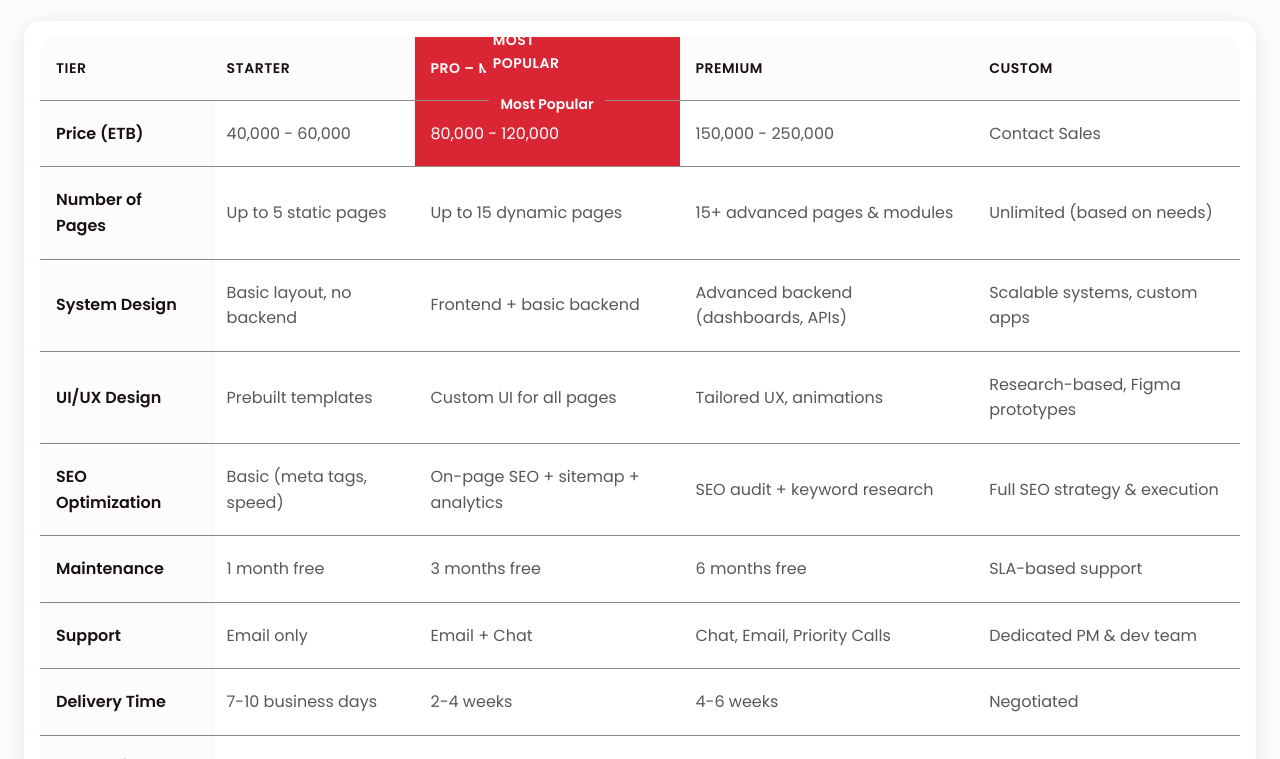
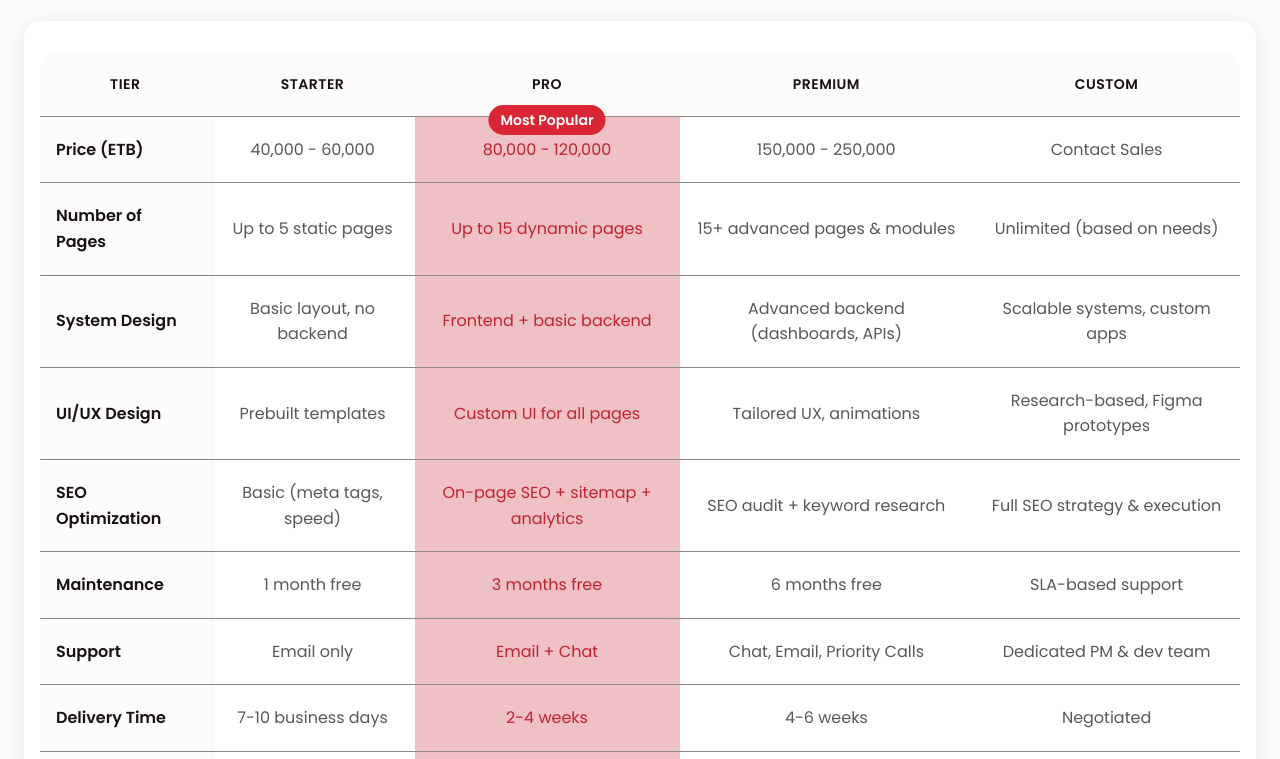
Before and after one commit to abneka/abneka.github.io, a plain HTML site: page assets/Pricing.html in a window 1280 px wide. Shown: the part 193-952 px from the top of the page. Drawn offline with Linux system fonts and the light colour scheme.

Commit message:
Update Pricing table styles for improved layout and highlight features

```diff
--- a/assets/Pricing.html
+++ b/assets/Pricing.html
@@ -25,10 +25,11 @@
     .table-container {
       overflow-x: auto;
       margin: 0 var(--mb-3);
-      padding: 1rem;
+      padding: 2rem 1rem 1rem;
       background: var(--container-color);
       border-radius: 1rem;
       box-shadow: 0 4px 20px rgba(65, 11, 16, 0.1);
+      position: relative;
     }
 
     table {
@@ -42,7 +43,7 @@
 
     th, td {
       padding: 1.25rem 1rem;
-      text-align: left;
+      text-align: center;
       border-bottom: 1px solid var(--text-color-light);
       transition: all 0.3s ease;
     }
@@ -54,6 +55,7 @@
       text-transform: uppercase;
       font-size: var(--small-font-size);
       letter-spacing: 0.5px;
+      text-align: center;
     }
 
     td:first-child {
@@ -64,16 +66,28 @@
       left: 0;
       z-index: 1;
       box-shadow: 2px 0 5px rgba(0, 0, 0, 0.05);
+      text-align: left;
     }
 
     tr:hover td:not(:first-child) {
       background-color: rgba(218, 37, 53, 0.05);
+      color: var(--first-color);
+    }
+
+    tr:hover .highlight td {
+      background-color: var(--first-color-alt);
+      color: #fff;
     }
 
     .highlight {
-      background-color: var(--first-color);
-      color: #fff;
+      background-color: #c4213047;
+      color: #c42130;
       position: relative;
+    }
+
+    .highlight1 {
+      background-color: #c4213047;
+      color: #c42130;
     }
 
     .highlight::before {
@@ -88,15 +102,13 @@
       border-radius: 20px;
       font-size: var(--small-font-size);
       font-weight: var(--font-semi-bold);
+      white-space: nowrap;
+      z-index: 2;
     }
 
     .highlight td {
       color: #fff;
       border-color: rgba(255, 255, 255, 0.1);
-    }
-
-    .highlight:hover td {
-      background-color: var(--first-color-alt);
     }
 
     tr:last-child td {
@@ -148,6 +160,10 @@
         padding: 0.75rem 0.5rem;
       }
     }
+
+    th.highlight {
+      padding-top: 2.5rem;
+    }
   </style>
 </head>
 <body>
@@ -162,22 +178,22 @@
           <tr>
             <th>Tier</th>
             <th>Starter</th>
-            <th class="highlight">Pro – Most Popular</th>
+            <th>Pro</th>
             <th>Premium</th>
             <th>Custom</th>
           </tr>
         </thead>
         <tbody>
           <tr><td>Price (ETB)</td><td>40,000 - 60,000</td><td class="highlight">80,000 - 120,000</td><td>150,000 - 250,000</td><td>Contact Sales</td></tr>
-          <tr><td>Number of Pages</td><td>Up to 5 static pages</td><td>Up to 15 dynamic pages</td><td>15+ advanced pages & modules</td><td>Unlimited (based on needs)</td></tr>
-          <tr><td>System Design</td><td>Basic layout, no backend</td><td>Frontend + basic backend</td><td>Advanced backend (dashboards, APIs)</td><td>Scalable systems, custom apps</td></tr>
-          <tr><td>UI/UX Design</td><td>Prebuilt templates</td><td>Custom UI for all pages</td><td>Tailored UX, animations</td><td>Research-based, Figma prototypes</td></tr>
-          <tr><td>SEO Optimization</td><td>Basic (meta tags, speed)</td><td>On-page SEO + sitemap + analytics</td><td>SEO audit + keyword research</td><td>Full SEO strategy & execution</td></tr>
-          <tr><td>Maintenance</td><td>1 month free</td><td>3 months free</td><td>6 months free</td><td>SLA-based support</td></tr>
-          <tr><td>Support</td><td>Email only</td><td>Email + Chat</td><td>Chat, Email, Priority Calls</td><td>Dedicated PM & dev team</td></tr>
-          <tr><td>Delivery Time</td><td>7-10 business days</td><td>2-4 weeks</td><td>4-6 weeks</td><td>Negotiated</td></tr>
-          <tr><td>Hosting/Domain</td><td>Optional add-on</td><td>Optional add-on</td><td>1 year included</td><td>Enterprise-grade setup</td></tr>
-          <tr><td>CMS</td><td>Not included</td><td>Optional</td><td>Included (WordPress, custom)</td><td>Advanced CMS / Headless</td></tr>
+          <tr><td>Number of Pages</td><td>Up to 5 static pages</td><td class="highlight1">Up to 15 dynamic pages</td><td>15+ advanced pages & modules</td><td>Unlimited (based on needs)</td></tr>
+          <tr><td>System Design</td><td>Basic layout, no backend</td><td class="highlight1">Frontend + basic backend</td><td>Advanced backend (dashboards, APIs)</td><td>Scalable systems, custom apps</td></tr>
+          <tr><td>UI/UX Design</td><td>Prebuilt templates</td><td class="highlight1">Custom UI for all pages</td><td>Tailored UX, animations</td><td>Research-based, Figma prototypes</td></tr>
+          <tr><td>SEO Optimization</td><td>Basic (meta tags, speed)</td><td class="highlight1">On-page SEO + sitemap + analytics</td><td>SEO audit + keyword research</td><td>Full SEO strategy & execution</td></tr>
+          <tr><td>Maintenance</td><td>1 month free</td><td class="highlight1">3 months free</td><td>6 months free</td><td>SLA-based support</td></tr>
+          <tr><td>Support</td><td>Email only</td><td class="highlight1">Email + Chat</td><td>Chat, Email, Priority Calls</td><td>Dedicated PM & dev team</td></tr>
+          <tr><td>Delivery Time</td><td >7-10 business days</td><td class="highlight1">2-4 weeks</td><td>4-6 weeks</td><td>Negotiated</td></tr>
+          <tr><td>Hosting/Domain</td><td>Optional add-on</td><td class="highlight1">Optional add-on</td><td>1 year included</td><td>Enterprise-grade setup</td></tr>
+          <tr><td>CMS</td><td>Not included</td><td class="highlight1">Optional</td><td>Included (WordPress, custom)</td><td>Advanced CMS / Headless</td></tr>
         </tbody>
       </table>
     </div>
```
